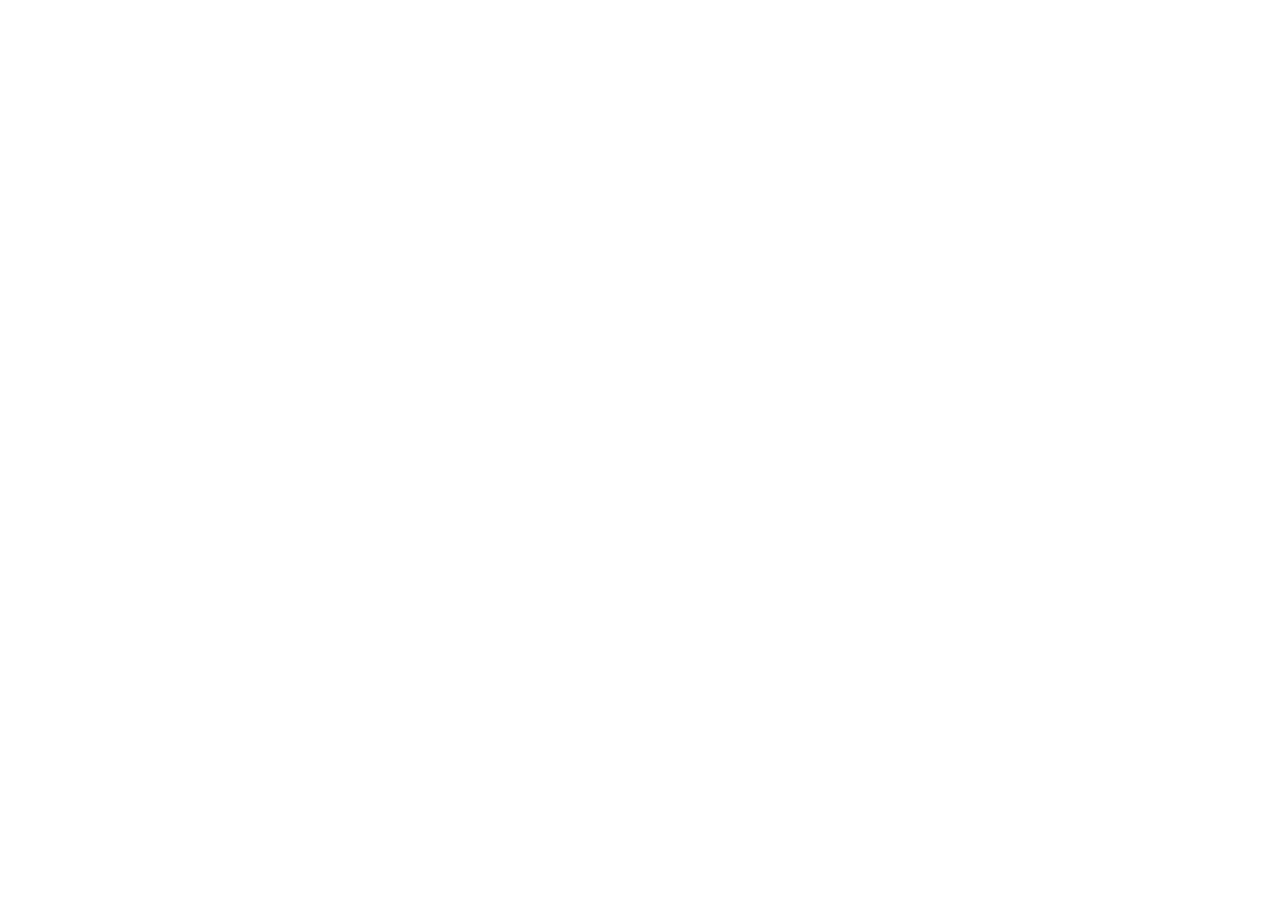
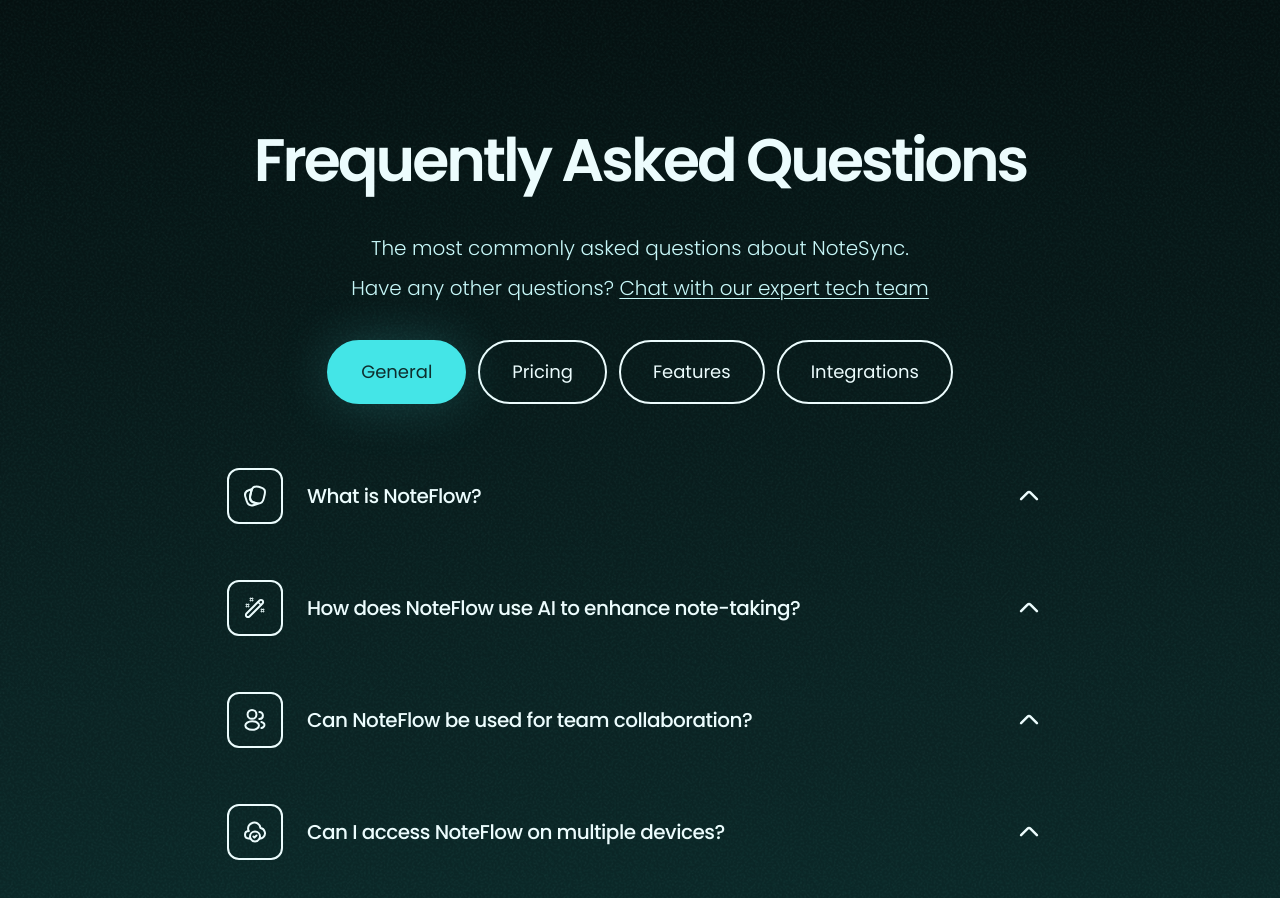
Before and after one commit to bobgabule/note-sync, a React (Vite) app: page / in a window 1280 px wide. Shown: the part 3460-4358 px from the top of the page. Before the commit the page ends 3460 px from the top, so only its background shows below. Built offline with nearby package versions, Linux system fonts and the light colour scheme.

Commit message:
faq section

```diff
--- a/src/App.jsx
+++ b/src/App.jsx
@@ -6,9 +6,11 @@ import Reviews from "./components/sections/Reviews";
 import Main from "./components/sections/Main";
 import Logos from "./components/sections/Logos";
 import Features from "./components/sections/Features";
+import FAQs from "./components/sections/FAQs/FAQs";
 
 function App() {
-  return <Page>
+  return (
+    <Page>
       <Header>
         <Navigation />
         <Hero />
@@ -17,8 +19,10 @@ function App() {
       <Main>
         <Logos />
         <Features />
+        <FAQs />
       </Main>
-  </Page>;
+    </Page>
+  )
 }
 
 export default App;
--- /dev/null
+++ b/src/components/sections/FAQs/FAQ.jsx
@@ -0,0 +1,50 @@
+import { motion } from "motion/react";
+import CaretUp from "../../icons/CaretUp";
+
+const FAQ = ({ question, activeQuestion, handleQuestionClick }) => {
+  const itemVariants = {
+    hidden: { opacity: 0, y: 20 },
+    visible: { opacity: 1, y: 0 },
+  };
+
+  return (
+    <motion.li
+      variants={itemVariants}
+      className="shrink-0 grow-0"
+    >
+      <button
+        className="flex w-full cursor-pointer items-center"
+        onClick={() => handleQuestionClick( question.id )}
+      >
+        <div className="border-primary-50 mr-6 rounded-xl p-3.5 border-2">
+          <question.Icon width={2} className="stroke-primary-50" alt="question.alt" />
+        </div>
+        <p className="text-primary-50 mr-auto pr-4 text-left text-xl/loose font-medium tracking-tight">{question.question}</p>
+        <div className="flex h-12 w-12 shrink-0 items-center justify-center">
+          <CaretUp
+            className="stroke-primary-50"
+            activeQuestion={activeQuestion === question.id}
+            width={2.5}
+            alt="Caret up icon"
+          />
+        </div>
+      </button>
+
+      <motion.p
+        className="text-primary-100 pt-0 pr-14 pl-20 text-lg/8 font-light"
+        initial={{ maxHeight: 0, opacity: 0, visibility: "hidden" }}
+        animate={
+          activeQuestion === question.id
+            ? { maxHeight: "300px", opacity: 1, visibility: "visible", paddingTop: "1rem" }
+            : {}
+        }
+        transition={{ duration: 0.3, ease: "easeIn" }}
+        layout
+      >
+        {question.answer}
+      </motion.p>
+    </motion.li>
+  )
+}
+
+export default FAQ
--- /dev/null
+++ b/src/components/sections/FAQs/FAQList.jsx
@@ -0,0 +1,41 @@
+import { motion } from "motion/react";
+import { useState } from "react";
+import FAQ from "../../sections/FAQs/FAQ";
+
+const FAQList = ({ category, questions, activeQuestion, handleQuestionClick }) => {
+  const [inView, setInView] = useState( false );
+
+  return (
+    <motion.ul
+      className="m-auto flex flex-col max-w-[51.625rem] gap-y-14"
+      initial="hidden"
+      animate={inView ? "visible" : "hidden"}
+      key={category}
+      layout
+      variants={{
+        hidden: { opacity:0 },
+        visible: {
+          transition: {
+            staggerChildren: 0.25,
+            ease: "easeIn",
+          },
+        }
+      }}
+      whileInView={{ opacity: 1 }}
+      onViewportEnter={() => setInView( true )}
+      onViewportLeave={() => setInView( false )}
+      viewport={{ once: false, amount: "100%" }}
+    >
+      {questions.map( ( question ) => (
+        <FAQ
+          key={question.id}
+          question={question}
+          activeQuestion={activeQuestion}
+          handleQuestionClick={handleQuestionClick}
+        />
+      ))}
+    </motion.ul>
+  )
+}
+
+export default FAQList
--- /dev/null
+++ b/src/components/sections/FAQs/FAQs.jsx
@@ -0,0 +1,53 @@
+import { useState } from "react";
+import { frequentlyAskedQuestions } from "../../../utils/content";
+import FAQList from "./FAQList";
+
+const FAQs = () => {
+  const [ category, setCategory ] = useState( "General" );
+  const [ activeQuestion, setActiveQuestion ] = useState( null );
+
+  const categoryObject = frequentlyAskedQuestions.filter( ( obj ) => obj.category === category ).at( 0 );
+
+  const aquestionArr = categoryObject.questions;
+
+  const handleQuestionClick = ( id ) => id === activeQuestion ? setActiveQuestion( null ) : setActiveQuestion( id );
+
+  const handleCategoryClick = ( category ) => {
+    setActiveQuestion( null );
+    setCategory( category );
+  }
+
+  return (
+    <section className="bg-gradient-to-bottom justify-items-center -mt-1">
+      <div className="w-full max-w-[90rem] py-32">
+        <h2 className="text-primary-50 mb-8 text-center text-6xl/18 font-semibold tracking-tighter">Frequently Asked Questions</h2>
+        <div className="mb-8 text-xl/loose font-light">
+          <p className="text-primary-100 text-center">
+            The most commonly asked questions about NoteSync. <br />
+            Have any other questions?{" "}<a className="underline decoration-1 underline-offset-3" href="#">Chat with our expert tech team</a>
+          </p>
+        </div>
+        <ul className="mb-16 flex flex-wrap justify-center gap-x-3 gap-y-4">
+          {frequentlyAskedQuestions.map( ( obj ) => (
+            <li key={obj.id}>
+              <button
+                className={`border-primary-50 text-primary-50 transition-properties cursor-pointer rounded-full border-2 px-8 py-3.5 text-lg/8 ${obj.category === category && "bg-primary-500 text-primary-1300 border-primary-500 primary-glow"} ${obj.category !== category && "hover:bg-primary-50 hover:text-primary-1300"}`}
+                onClick={() => handleCategoryClick( obj.category )}
+              >
+                {obj.category}
+              </button>
+            </li>
+          ) )}
+        </ul>
+        <FAQList
+          category={category}
+          questions={aquestionArr}
+          activeQuestion={activeQuestion}
+          handleQuestionClick={handleQuestionClick}
+        />
+      </div>
+    </section>
+  )
+}
+
+export default FAQs
```
Lines whose indentation alone changed are shown as unchanged.
